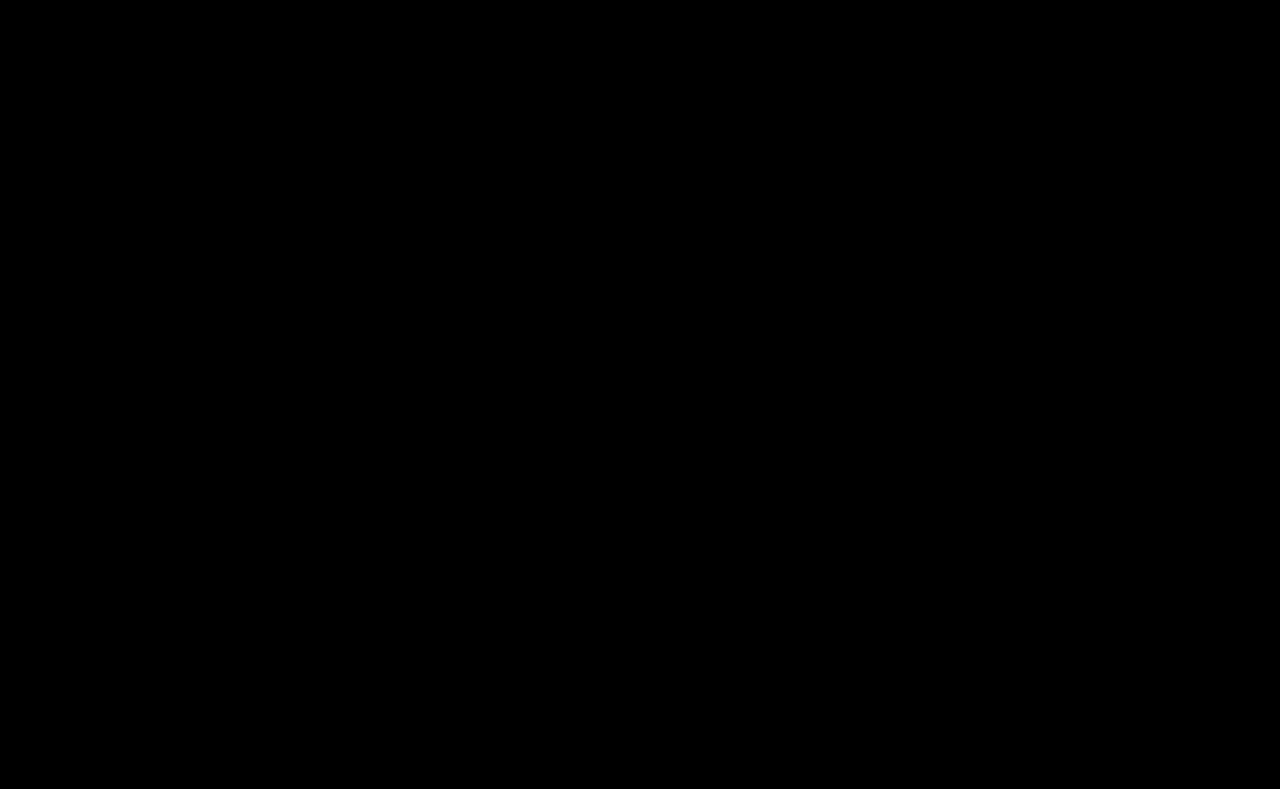
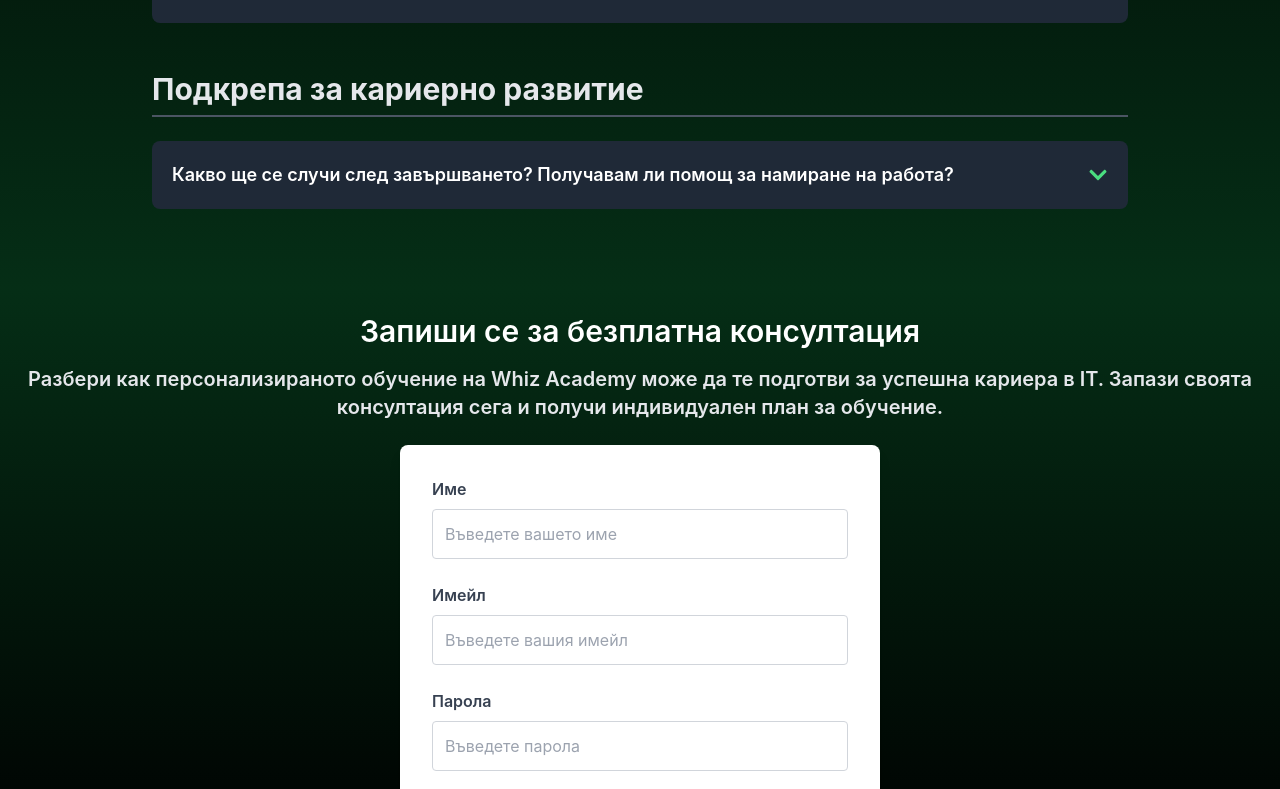
Before and after one commit to iwanlothbrok/Whiz-Academy-Website, a React (Create React App) app in the folder whiz-academy/: page / in a window 1280 px wide. Shown: the part 3427-4216 px from the top of the page. Before the commit the page ends 2491 px from the top, so only its background shows below. Built offline with nearby package versions, Linux system fonts and the light colour scheme.

Commit message:
Update App.js

```diff
--- a/whiz-academy/src/App.js
+++ b/whiz-academy/src/App.js
@@ -1,7 +1,9 @@
 import CTAButton from './components/CTAButton';
 import About from './components/about/About';
 import Features from './components/layout/Features';
+import FrequentlyAskedQuestions from './components/layout/FrequentlyAskedQuestions';
 import Home from './components/layout/Home';
+import RegisterCTA from './components/layout/RegisterCTA';
 import Testimonials from './components/layout/Testemonials';
 import './index.css';
 
@@ -9,11 +11,14 @@ function App() {
   return (
     <div className="">
       <Home />
+
       {/* <About /> */}
       <Features />
-      <div className='bg-gradient-to-b from-green-950 to-black p-3'>
+      <div className='bg-gradient-to-b from-green-950 to-black p-3' >
         <Testimonials />
       </div>
+      <FrequentlyAskedQuestions />
+      <RegisterCTA />
     </div>
   );
 }
```
